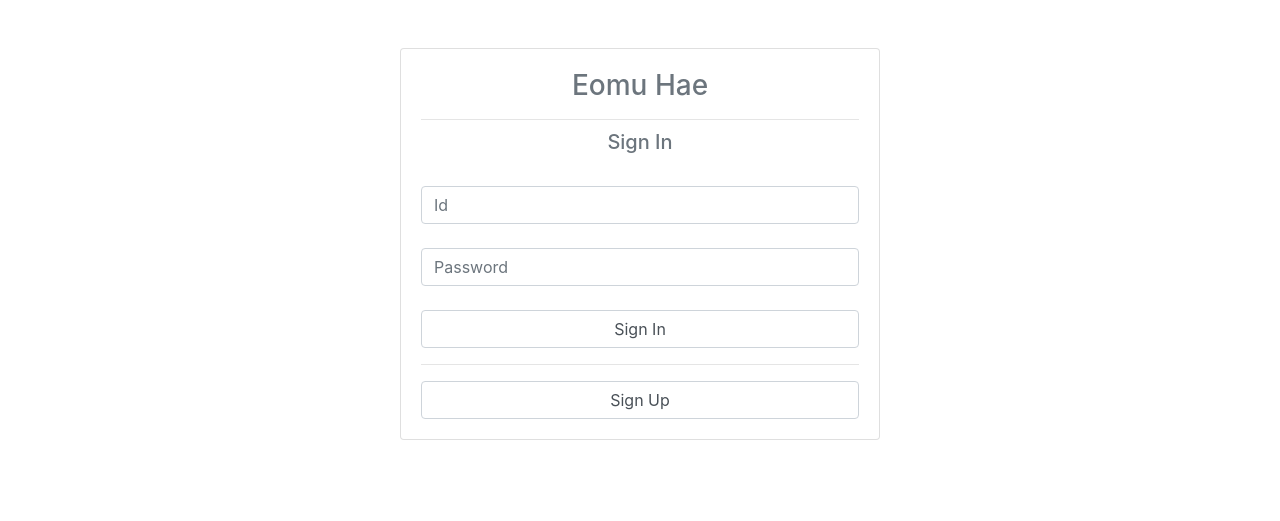
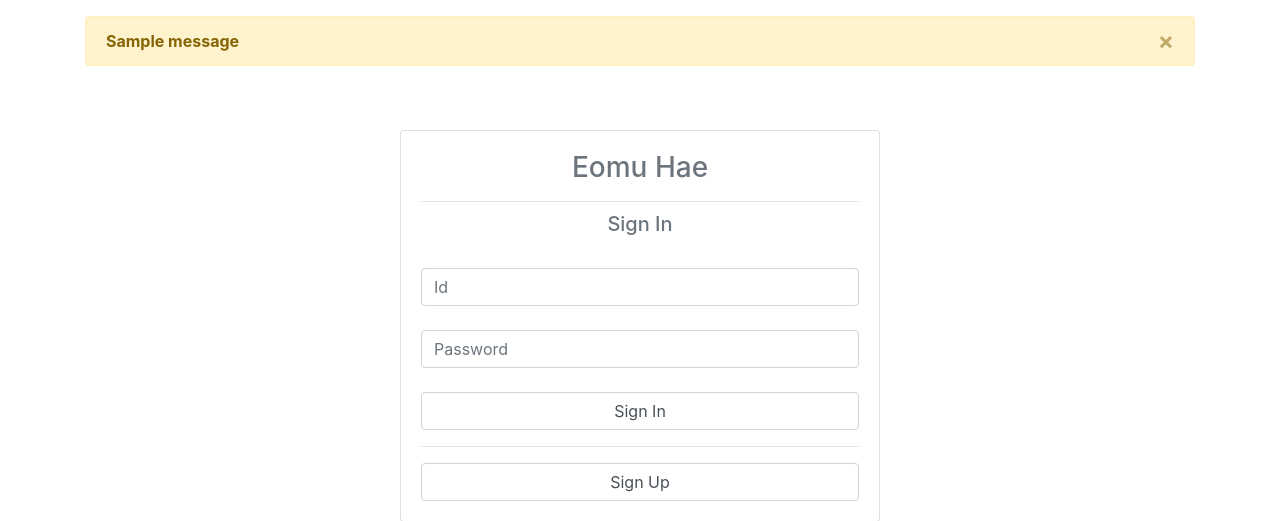
Before and after one commit to integerJI/int_test, a Django app: page / in a window 1280 px wide. Shown: the top 521 px of the page. Run offline with Django 3.2, Linux system fonts and the light colour scheme; tables that the repository leaves empty hold one stand-in row (values such as "Sample post"); one stand-in notice (Sample message) is shown; some libraries are stand-ins or nearby versions.

Commit message:
메시지 출력

```diff
--- a/intworlduser/templates/signin.html
+++ b/intworlduser/templates/signin.html
@@ -12,6 +12,19 @@
 </head>
 
 <body>
+
+<div class="mt-3 container">
+  {% if messages %}
+    <div class="alert alert-warning alert-dismissible fade show" role="alert">
+  {% for message in messages %}
+    <strong>{{ message.message }}</strong>
+  {% endfor %}
+    <button type="button" class="close" data-dismiss="alert" aria-label="Close">
+      <span aria-hidden="true">&times;</span>
+    </button>
+    </div>
+  {% endif %}
+</div>
 
 <div class="d-flex justify-content-center">
     <div class="mt-5 mb-5 text-muted text-center">
--- a/intworlduser/views.py
+++ b/intworlduser/views.py
@@ -36,6 +36,11 @@ def signup(request):
 
 class Loginviews(LoginView):
     template_name = 'signin.html'
+
+    def form_invalid(self, form):
+        messages.error(self.request, '로그인에 실패하였습니다. Id 혹은 Password를 확인해 주세요.', extra_tags='danger')
+        return super().form_invalid(form)
+
 signin = Loginviews.as_view()
 
 
```
Also changed, not shown: intworlduser/templates/signup.html (+13 -44 lines).
